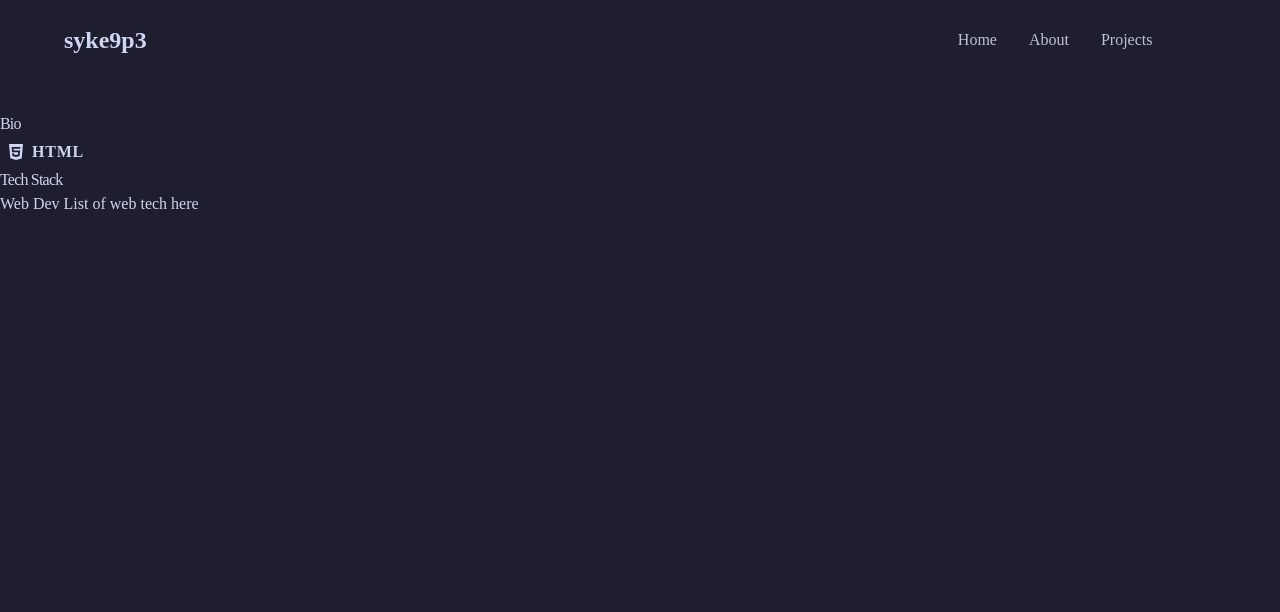
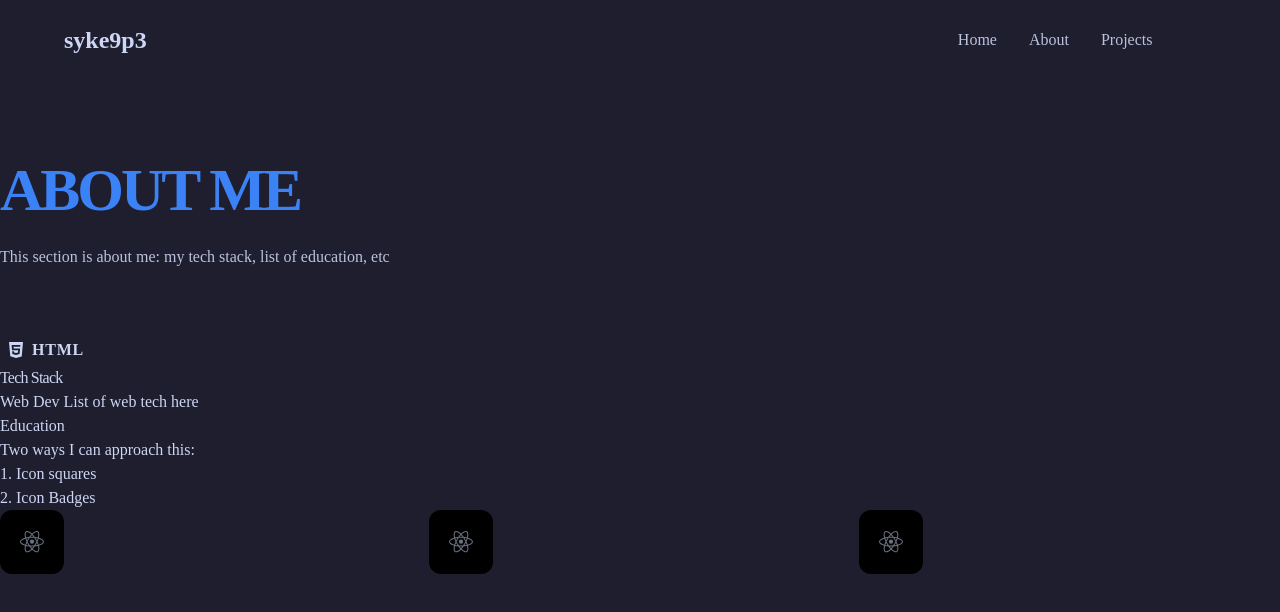
Before and after one commit to syke9p3/syke-portfolio-v2, a React (Vite) app: page /about in a window 1280 px wide. Shown: the top 612 px of the page. Built offline with nearby package versions, Linux system fonts and the light colour scheme; the HTML template or start-up script is replaced by a standard one.

Commit message:
change bio to about

```diff
--- a/src/App.tsx
+++ b/src/App.tsx
@@ -3,7 +3,7 @@ import Home from "./pages/Home";
 import Navbar from "./components/Navbar";
 // import Footer from "./components/Footer";
 import Projects from "./pages/Projects";
-import Bio from "./pages/Bio";
+import About from "./pages/About";
 import NotFound from "./pages/NotFound";
 // import Blog from "./pages/Blog";
 
@@ -38,7 +38,7 @@ const router = createBrowserRouter([
             // },
             {
                 path: "/about",
-                element: <Bio />,
+                element: <About />,
             },
             {
                 path: "/*",
--- /dev/null
+++ b/src/pages/About.tsx
@@ -0,0 +1,66 @@
+import { motion } from "framer-motion";
+
+import { ReactElement } from "react";
+import { Helmet } from "react-helmet";
+import { GrReactjs } from "react-icons/gr";
+import { SiHtml5 } from "react-icons/si";
+
+const About = () => {
+  return (
+    <>
+      <Helmet>
+        <title>About | Kenth Saya-ang Portfolio</title>
+      </Helmet>
+      <main className="flex flex-col min-h-[90vh] py-8 container mx-auto">
+        <div className="gap-6">
+          <motion.div
+            initial={{ opacity: 0, y: -50 }}
+            animate={{ opacity: 1, y: 0 }}
+            transition={{ duration: 0.5 }} className="flex flex-col gap-6 mt-12 mb-16">
+            <h1 className="text-5xl font-bold text-blue-500 uppercase md:text-5xl xl:text-6xl">
+              ABOUT ME
+            </h1>
+            <p className="max-w-md leading-relaxed text-catppuccinSubtext1">
+              This section is about me: my tech stack, list of education, etc
+            </p>
+          </motion.div>
+          <TechPill icon={<SiHtml5 />} text="HTML" bgColor="#e34f26" />
+          <section>
+            <h2>Tech Stack</h2>
+            <p>Web Dev List of web tech here</p>
+            <p>Education</p>
+            <p>Two ways I can approach this:</p>
+            <p>1. Icon squares</p>
+            <p>2. Icon Badges</p>
+          </section>
+          <section className="grid grid-cols-3 gap-2">
+            <div className="rounded-xl text-gray-500 bg-black aspect-square size-16 grid place-items-center">
+              <GrReactjs size={24} />
+              {/* <p className="text-xs">React</p> */}
+            </div>
+            <div className="rounded-xl text-gray-500 bg-black aspect-square size-16 grid place-items-center">
+              <GrReactjs size={24} />
+              {/* <p className="text-xs">React</p> */}
+            </div>
+            <div className="rounded-xl text-gray-500 bg-black aspect-square size-16 grid place-items-center">
+              <GrReactjs size={24} />
+              {/* <p className="text-xs">React</p> */}
+            </div>
+
+          </section>
+        </div>
+      </main>
+    </>
+  );
+};
+
+const TechPill = ({ icon, text, bgColor }: { icon: ReactElement, text: string, bgColor: string }) => {
+  return (
+    <button className={`flex gap-2 items-center px-2 py-1 font-semibold tracking-wider bg-[${bgColor}] text-ca`}>
+      <p>{icon}</p>
+      <p>{text}</p>
+    </button>
+  )
+}
+
+export default About;
--- a/src/pages/Bio.tsx
+++ /dev/null
@@ -1,34 +0,0 @@
-import { ReactElement } from "react";
-import { Helmet } from "react-helmet";
-import { SiHtml5 } from "react-icons/si";
-
-const Bio = () => {
-  return (
-    <>
-      <Helmet>
-        <title>Bio | Kenth Saya-ang Portfolio</title>
-      </Helmet>
-      <main className="flex flex-col min-h-[90vh] py-8 container mx-auto">
-        <div className="gap-6">
-          <h1>Bio</h1>
-          <TechPill icon={<SiHtml5 />} text="HTML" bgColor="#e34f26"/>
-          <section>
-            <h2>Tech Stack</h2>
-            <p>Web Dev List of web tech here</p>
-          </section>
-        </div>
-      </main>
-    </>
-  );
-};
-
-const TechPill = ({ icon, text, bgColor }: { icon: ReactElement, text: string , bgColor: string}) => {
-  return (
-    <button className={`flex gap-2 items-center px-2 py-1 font-semibold tracking-wider bg-[${bgColor}] text-ca`}>
-      <p>{icon}</p>
-      <p>{text}</p>
-    </button>
-  )
-}
-
-export default Bio;
--- a/src/pages/Projects.tsx
+++ b/src/pages/Projects.tsx
@@ -116,8 +116,6 @@ const Browser = () => {
 
   const filteredData = useMemo(() => filterData(projects, searchTerm, category), [searchTerm, category]);
 
-
-
   useEffect(() => {
     if (isInView) {
       animate(scope.current, { opacity: 1, y: 50 })
```
